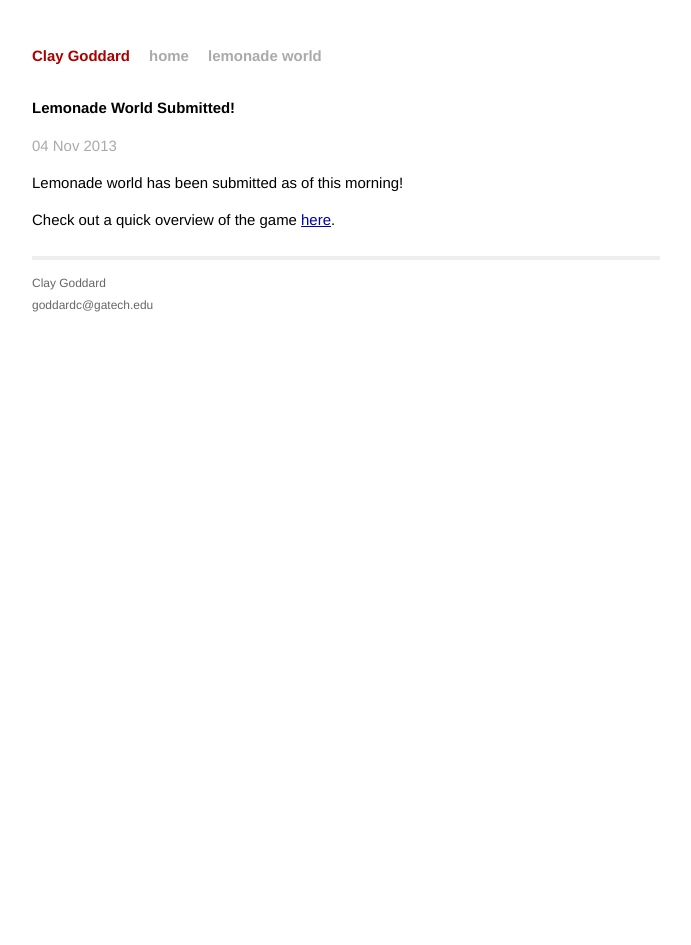
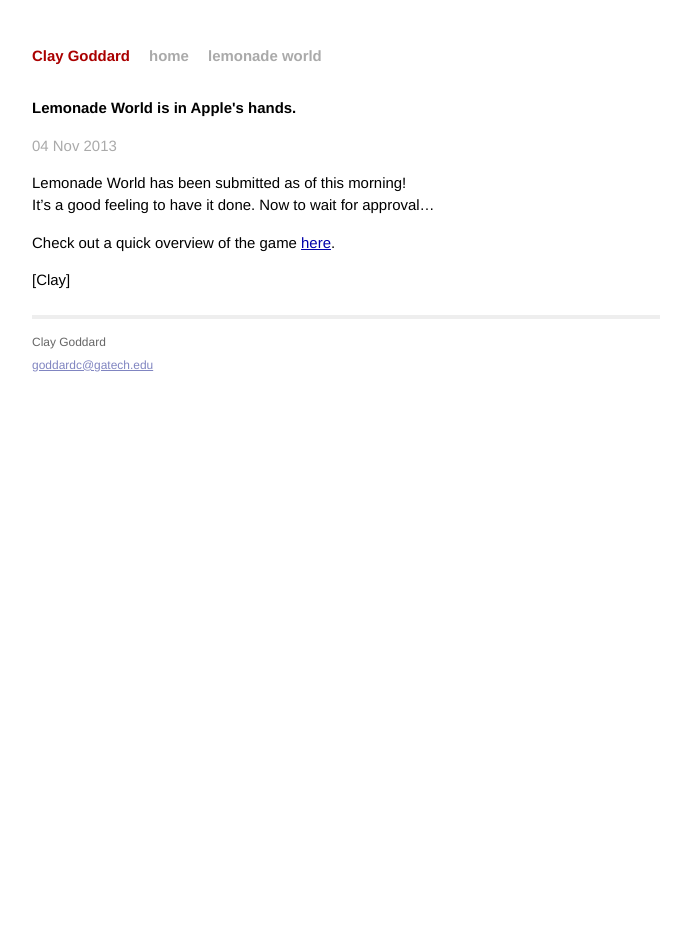
Before and after one commit to claygoddard/claygoddard.github.io, a Jekyll site: the page built from _posts/2013-11-4-lemonade-world-submitted.markdown, in a window 1280 px wide. Shown: the whole page, without its empty margins (294-985 px from the left). Built offline with Jekyll 4.4.1, drawn with Linux system fonts in a browser that asks for light colours; Markdown is read by kramdown in place of the engine named in the settings.

Commit message:
Changes for app store approval

```diff
--- a/_layouts/default.html
+++ b/_layouts/default.html
@@ -28,7 +28,7 @@
             <div class="contact">
               <p>
                 Clay Goddard<br />
-                goddardc@gatech.edu
+                <a href="mailto:goddardc@gatech.edu">goddardc@gatech.edu</a>
               </p>
             </div>
           </div>
--- a/_posts/2013-11-4-lemonade-world-submitted.markdown
+++ b/_posts/2013-11-4-lemonade-world-submitted.markdown
@@ -1,9 +1,12 @@
 ---
 layout: post
-title: Lemonade World Submitted!
+title: Lemonade World is in Apple's hands.
 date: November 4th, 2013
 ---
 
-Lemonade world has been submitted as of this morning!
+Lemonade World has been submitted as of this morning!<br>
+It's a good feeling to have it done. Now to wait for approval...
 
 Check out a quick overview of the game <a href="{{ site.url }}/lemonadeworld/">here</a>.
+
+[Clay]
--- a/lemonadeworld/index.html
+++ b/lemonadeworld/index.html
@@ -4,7 +4,7 @@ title: Lemonade World
 ---
 
 <div id="home">
-  <h1>Lemonade World</h1>
+  <h1>Lemonade World<span style="float: right;"><a href="https://itunes.apple.com/us/app/lemonade-world/id737569362?ls=1&mt=8"><img src="{{ site_url}}/img/app_store_badge.png" /></a></span></h1>
   <p>Welcome!</p>
   <p>For support, my contact information is at the bottom of the screen.</p>
   <p>In Lemonade World, you run your own lemonade stand and try to earn as much money as possible!</p>
```
Also changed, not shown: _posts/2013-11-11-lemonade-word-approved.markdown (added, +19 -0 lines), img/app_store_badge.png (added), img/icon.png (added).
